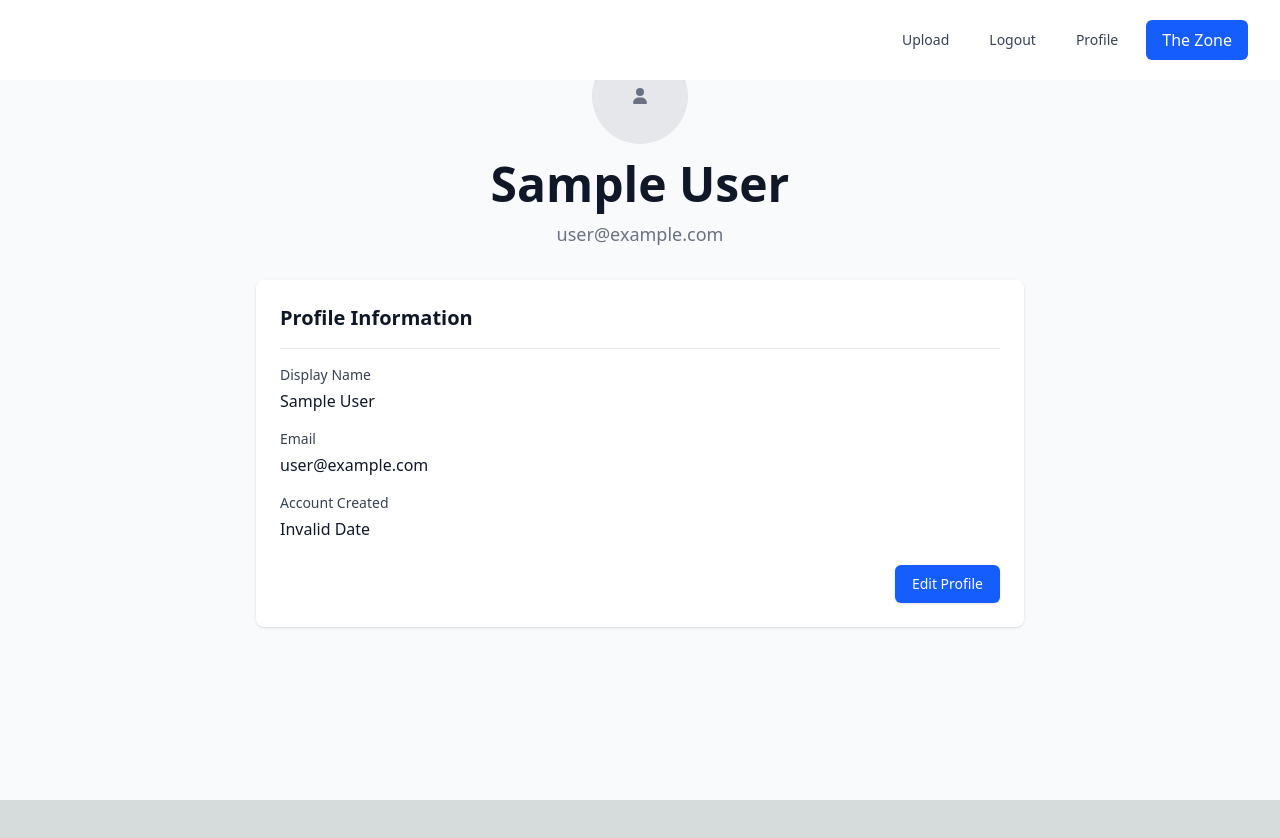
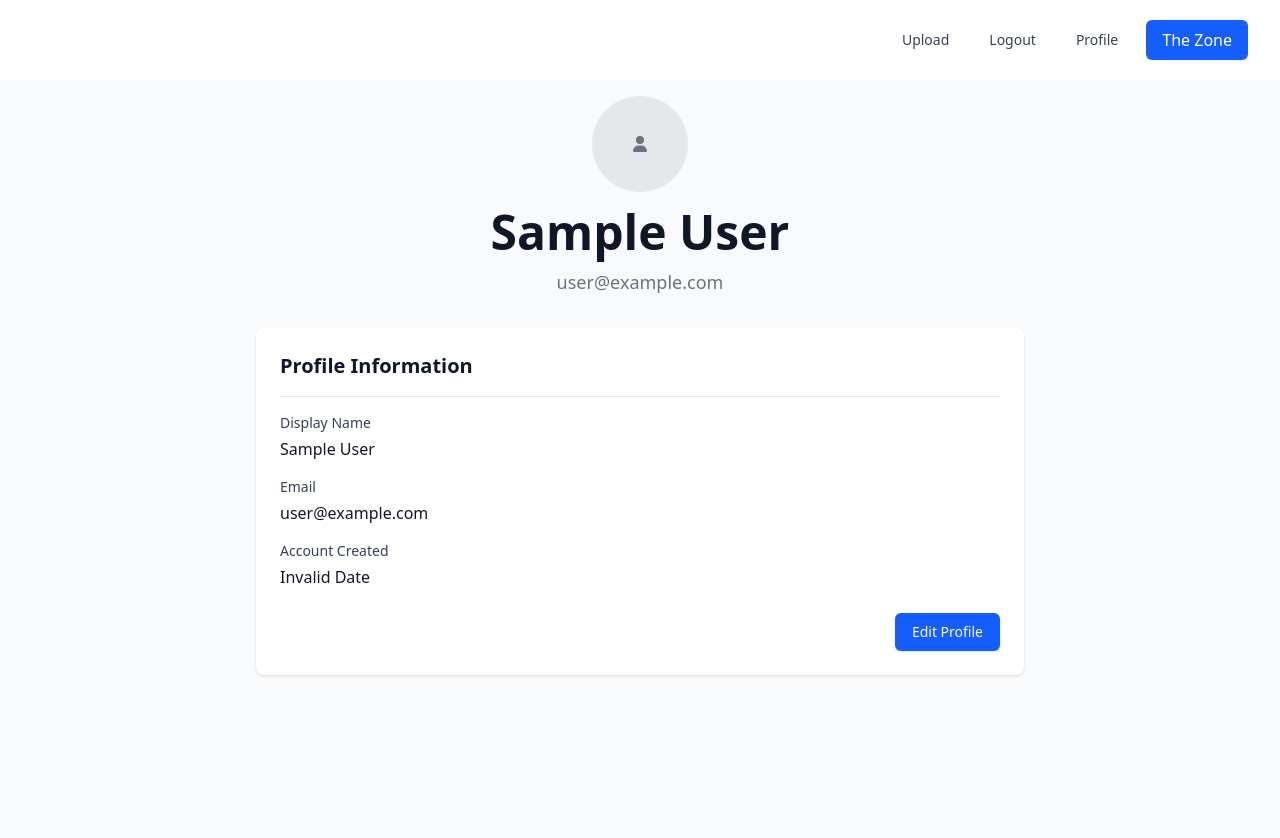
Before and after one commit to ThisisJackRyan/The-Note-Distillery, a Next.js app: page /profile in a window 1280 px wide. Shown: the top 838 px of the page. Before the commit the page ends 800 px from the top, so only its background shows below. Built offline with nearby package versions, Linux system fonts and the light colour scheme; no server answers; sample sign-in values are in the browser's storage.

Commit message:
fixed small margin bug

```diff
--- a/src/app/profile/page.js
+++ b/src/app/profile/page.js
@@ -47,7 +47,7 @@ const ProfilePage = () => {
     }
 
     return (
-        <div className="h-full bg-gray-50 dark:bg-gray-900">
+        <div className="h-full mt-12 bg-gray-50 dark:bg-gray-900">
             <main className="max-w-7xl mx-auto px-4 sm:px-6 lg:px-8 py-12">
                 <div className="max-w-3xl mx-auto">
                     <div className="text-center mb-8">
```
